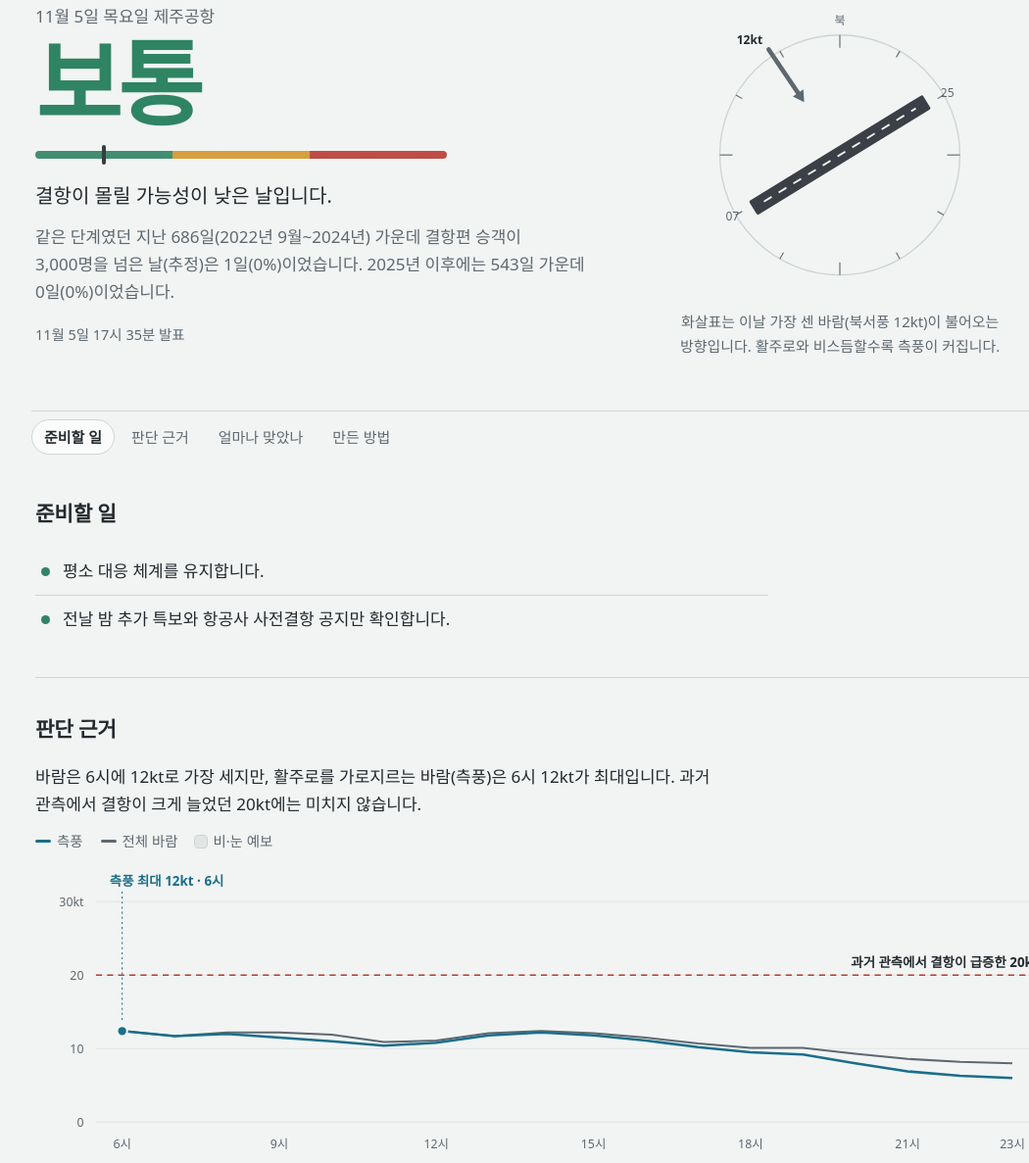
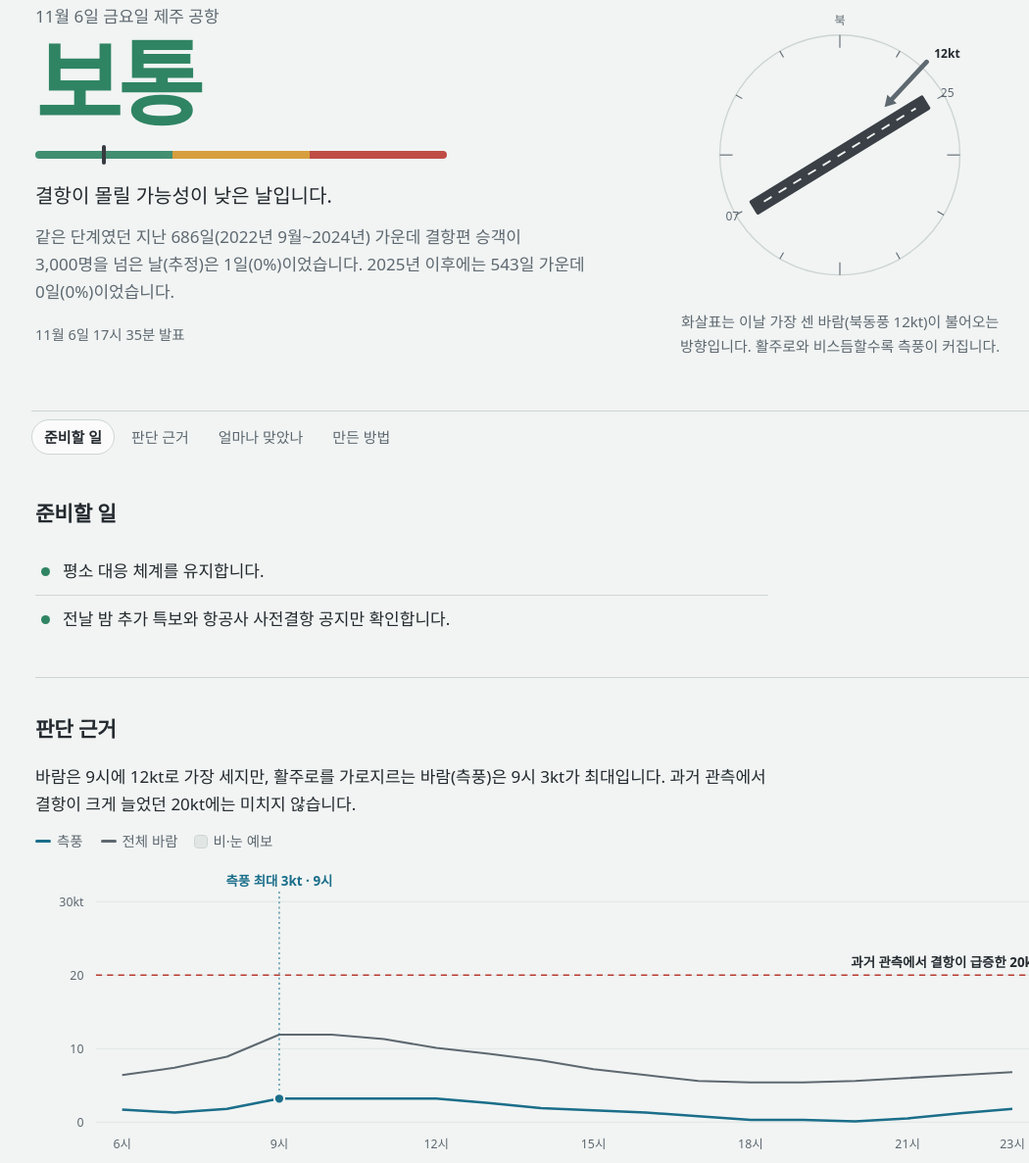
Before and after one commit to choihqmin/jeju-airport-risk, a plain HTML site: page index.html in a window 1280 px wide. Shown: the part 143-1330 px from the top of the page at 98% size, without its empty margins (88-1138 px from the left). Drawn offline with Linux system fonts and the light colour scheme; a web font is replaced by a local one.

Commit message:
예보 갱신 2026-11-07

```diff
--- a/data/history.json
+++ b/data/history.json
@@ -9,7 +9,16 @@
   "amo_score": 40,
   "token": "WSV35g25",
   "provisional": false,
-  "actual": null
+  "actual": {
+   "cancel": 1,
+   "precancel": 0,
+   "flights": 205,
+   "ppf": 178.7,
+   "stranded": 179,
+   "stranded_incl_precancel": 179,
+   "crisis": 0,
+   "snapshot": "202611061710"
+  }
  },
  {
   "target": "2026-11-06",
@@ -22,5 +31,17 @@
   "token": "W25g25",
   "provisional": false,
   "actual": null
+ },
+ {
+  "target": "2026-11-07",
+  "issued_kst": "2026-11-06 17:35",
+  "model_p": 0.0004990802719426396,
+  "basis": "combo",
+  "combo": 0.4316958277254374,
+  "tier": 1,
+  "amo_score": 0,
+  "token": ".",
+  "provisional": false,
+  "actual": null
  }
 ]
--- a/data/latest.json
+++ b/data/latest.json
@@ -1,194 +1,194 @@
 {
- "target": "2026-11-06",
- "issued_kst": "2026-11-05 17:35",
- "model_p": 0.0010441491114947996,
+ "target": "2026-11-07",
+ "issued_kst": "2026-11-06 17:35",
+ "model_p": 0.0004990802719426396,
  "basis": "combo",
- "combo": 0.6355989232839838,
+ "combo": 0.4316958277254374,
  "tier": 1,
- "amo_score": 30,
- "token": "W25g25",
+ "amo_score": 0,
+ "token": ".",
  "provisional": false,
  "actual": null,
  "model_sha": "53887ccced3d62b7",
  "bulletin": {
-  "issue_date": "2026-11-05",
-  "token": "W25g25",
-  "head": "- 오늘~내일 늦은 오후 바람 약간 강 -",
-  "risk": "○ (강풍) 내일 늦은 오후까지 북서풍이 평균풍속 15kt 안팎, 최대순간풍속 25kt 안팎으로 약간 강하게 불때가 있겠습니다."
+  "issue_date": "2026-11-06",
+  "token": ".",
+  "head": "- 오늘 가끔 구름 많음, 내일 대체로 맑음 -",
+  "risk": "○ 없음"
  },
  "forecast": {
-  "wsd_max_kt": 12.440576,
-  "xwind_max_kt": 12.429111140795246,
-  "dir_at_max_deg": 325.99999999999994,
+  "wsd_max_kt": 11.857424,
+  "xwind_max_kt": 3.2006125033399586,
+  "dir_at_max_deg": 43,
   "hrs_xwind_ge20kt": 0,
   "hrs_xwind_ge14kt": 0,
   "hrs_snow": 0,
   "hrs_rain": 0,
-  "issue": "2026-11-05 17:00"
+  "issue": "2026-11-06 17:00"
  },
  "observed_d1": {
-  "wind_max_kt": 15,
-  "xwind_max_kt": 13.847663378807464,
-  "gust_max_kt": 26,
-  "vis_min_m": 9000,
+  "wind_max_kt": 12,
+  "xwind_max_kt": 11.757423369063577,
+  "gust_max_kt": 22,
+  "vis_min_m": 10000,
   "hrs_snow": 0
  },
  "hourly": [
   {
    "h": 6,
-   "wind_kt": 12.4,
-   "xwind_kt": 12.4,
-   "dir": 326,
+   "wind_kt": 6.4,
+   "xwind_kt": 1.7,
+   "dir": 43,
    "pty": 0,
    "rain": 0
   },
   {
    "h": 7,
-   "wind_kt": 11.7,
-   "xwind_kt": 11.7,
-   "dir": 331,
+   "wind_kt": 7.4,
+   "xwind_kt": 1.3,
+   "dir": 48,
    "pty": 0,
    "rain": 0
   },
   {
    "h": 8,
-   "wind_kt": 12.2,
-   "xwind_kt": 12,
-   "dir": 341,
+   "wind_kt": 8.9,
+   "xwind_kt": 1.8,
+   "dir": 47,
    "pty": 0,
    "rain": 0
   },
   {
    "h": 9,
-   "wind_kt": 12.2,
-   "xwind_kt": 11.5,
-   "dir": 349,
+   "wind_kt": 11.9,
+   "xwind_kt": 3.2,
+   "dir": 43,
    "pty": 0,
    "rain": 0
   },
   {
    "h": 10,
    "wind_kt": 11.9,
-   "xwind_kt": 11,
-   "dir": 350,
+   "xwind_kt": 3.2,
+   "dir": 43,
    "pty": 0,
    "rain": 0
   },
   {
    "h": 11,
-   "wind_kt": 10.9,
-   "xwind_kt": 10.4,
-   "dir": 346,
+   "wind_kt": 11.3,
+   "xwind_kt": 3.2,
+   "dir": 42,
    "pty": 0,
    "rain": 0
   },
   {
    "h": 12,
-   "wind_kt": 11.1,
-   "xwind_kt": 10.8,
-   "dir": 341,
+   "wind_kt": 10.1,
+   "xwind_kt": 3.2,
+   "dir": 40,
    "pty": 0,
    "rain": 0
   },
   {
    "h": 13,
-   "wind_kt": 12.1,
-   "xwind_kt": 11.8,
-   "dir": 339,
+   "wind_kt": 9.3,
+   "xwind_kt": 2.6,
+   "dir": 42,
    "pty": 0,
    "rain": 0
   },
   {
    "h": 14,
-   "wind_kt": 12.4,
-   "xwind_kt": 12.2,
-   "dir": 339,
+   "wind_kt": 8.4,
+   "xwind_kt": 1.9,
+   "dir": 45,
    "pty": 0,
    "rain": 0
   },
   {
    "h": 15,
-   "wind_kt": 12.1,
-   "xwind_kt": 11.8,
-   "dir": 340,
+   "wind_kt": 7.2,
+   "xwind_kt": 1.6,
+   "dir": 46,
    "pty": 0,
    "rain": 0
   },
   {
    "h": 16,
-   "wind_kt": 11.5,
-   "xwind_kt": 11.1,
-   "dir": 343,
+   "wind_kt": 6.4,
+   "xwind_kt": 1.3,
+   "dir": 47,
    "pty": 0,
    "rain": 0
   },
   {
    "h": 17,
-   "wind_kt": 10.7,
-   "xwind_kt": 10.2,
-   "dir": 345,
+   "wind_kt": 5.6,
+   "xwind_kt": 0.8,
+   "dir": 50,
    "pty": 0,
    "rain": 0
   },
   {
    "h": 18,
-   "wind_kt": 10.1,
-   "xwind_kt": 9.5,
-   "dir": 349,
+   "wind_kt": 5.4,
+   "xwind_kt": 0.3,
+   "dir": 55,
    "pty": 0,
    "rain": 0
   },
   {
    "h": 19,
-   "wind_kt": 10.1,
-   "xwind_kt": 9.2,
-   "dir": 353,
+   "wind_kt": 5.4,
+   "xwind_kt": 0.3,
+   "dir": 55,
    "pty": 0,
    "rain": 0
   },
   {
    "h": 20,
-   "wind_kt": 9.3,
-   "xwind_kt": 8,
-   "dir": 0,
+   "wind_kt": 5.6,
+   "xwind_kt": 0.1,
+   "dir": 59,
    "pty": 0,
    "rain": 0
   },
   {
    "h": 21,
-   "wind_kt": 8.6,
-   "xwind_kt": 6.9,
-   "dir": 5,
+   "wind_kt": 6,
+   "xwind_kt": 0.5,
+   "dir": 63,
    "pty": 0,
    "rain": 0
   },
   {
    "h": 22,
-   "wind_kt": 8.2,
-   "xwind_kt": 6.3,
-   "dir": 8,
+   "wind_kt": 6.4,
+   "xwind_kt": 1.2,
+   "dir": 69,
    "pty": 0,
    "rain": 0
   },
   {
    "h": 23,
-   "wind_kt": 8,
-   "xwind_kt": 6,
-   "dir": 10,
+   "wind_kt": 6.8,
+   "xwind_kt": 1.8,
+   "dir": 74,
    "pty": 0,
    "rain": 0
   }
  ],
- "generated_kst": "2026-11-05 17:45",
+ "generated_kst": "2026-11-06 17:45",
  "warnings": {
-  "pre_W": 2,
+  "pre_W": 0,
   "pre_T": 0,
   "pre_S": 0,
   "pre_R": 0
  },
  "flights": {
-  "plan": 210,
-  "plan_source": "대체: 대상일 예정 운항편수(D-7 기록 없음)",
-  "d2_cancel": 0
+  "plan": 212,
+  "plan_source": "D-7 운항편수",
+  "d2_cancel": 1
  }
 }
--- a/index.html
+++ b/index.html
@@ -3,8 +3,8 @@
 <head>
 <meta charset="utf-8">
 <meta name="viewport" content="width=device-width, initial-scale=1">
-<title>제주공항 결항 위기 예보</title>
-<meta name="description" content="제주공항의 결항 위기(결항편 승객 3,000명 이상) 가능성을 전날 17시 30분 기준 공공데이터로 예보합니다.">
+<title>제주 표류 전망 · 하루 먼저 보는 제주 공항 결항 위기</title>
+<meta name="description" content="제주 공항의 결항 위기(결항편 승객 3,000명 이상) 가능성을 전날 17시 30분까지의 공공데이터로 하루 먼저 봅니다.">
 <link rel="preconnect" href="https://fonts.googleapis.com">
 <link rel="preconnect" href="https://fonts.gstatic.com" crossorigin>
 <link rel="stylesheet" href="https://cdn.jsdelivr.net/npm/pretendard@1.3.9/dist/web/static/pretendard-dynamic-subset.min.css">
@@ -129,7 +129,7 @@ footer p{margin:0 0 6px;max-width:60em}
 <body>
 <div class="wrap">
   <header class="top">
-    <div class="brand">제주공항 결항 위기 예보<span>전날 17시 30분까지의 공공데이터로 내일을 봅니다</span></div>
+    <div class="brand">제주 표류 전망<span>하루 먼저 보는 제주 공항 결항 위기</span></div>
     <div class="tabs" role="tablist" aria-label="보는 사람">
       <button role="tab" id="tab-ops" aria-selected="true" aria-controls="view-ops">대응 실무자</button>
       <button role="tab" id="tab-trv" aria-selected="false" aria-controls="view-trv">여행객</button>
@@ -232,7 +232,7 @@ footer p{margin:0 0 6px;max-width:60em}
 const TIER = {
   1: { word: '보통', cls: 't1', color: 'var(--calm)', mark: 16.6,
        lede: '결항이 몰릴 가능성이 낮은 날입니다.',
-       trvWord: '결항이 몰릴 가능성은 낮아요', trvLede: '이날 제주공항은 결항이 크게 늘 가능성이 낮아요.' },
+       trvWord: '결항이 몰릴 가능성은 낮아요', trvLede: '이날 제주 공항은 결항이 크게 늘 가능성이 낮아요.' },
   2: { word: '주의 가능성', cls: 't2', color: 'var(--amber)', mark: 50,
        lede: '위험 신호가 평소보다 많은 날입니다. 큰 결항으로 이어진 적은 드물었지만, 당일 오전에 한 번 더 확인하세요.',
        trvWord: '결항이 생길 수 있어요', trvLede: '이날은 바람이나 비로 일부 항공편이 결항될 수 있어요.' },
@@ -317,13 +317,13 @@ function method(ref, d) {
   el('m1').textContent = `${f.agencies}개 기관에 흩어진 원자료 약 ${Math.round(f.data_records / 1e4)}만 건(기상청 단기예보·기상특보·공항 관측, 항공기상청 예보관 발표문, 한국공항공사 운항 기록 등)을 날짜별로 이어 ${f.days.toLocaleString('ko-KR')}일치 자료로 만들었습니다. 예측에는 전날 17시 30분까지 알 수 있었던 자료만 씁니다. '위기'는 제주공항 체류객 지원 매뉴얼(제주도·제주지방항공청·한국공항공사)의 '주의' 기준인 결항편 승객 3,000명 이상이며, 보도로 확인한 실제 '주의' 이상 발령 16건 중 15건이 같은 날 또는 다음 날 이 기준과 맞았습니다.`;
   el('m2').textContent = `전날 기상특보 예고만 봤다면 2020~2024년 위기일의 ${Math.round(f.warning_miss_rate * 100)}%를 놓쳤습니다. 예보·관측·운항 자료와 예보관 발표문을 합치자, 위험한 날을 골라내는 정확도(평균 정밀도, 1이 만점)가 0.26에서 0.65로 올랐습니다(2022년 9월~2024년). 다만 위기일이 한 해 ${Math.round(f.crisis_days_per_year_2018_2024)}일 남짓으로 드물어 이 숫자에는 불확실성이 큽니다.`;
   el('m3').textContent = `결항편 승객이 떠안는 추가 비용을 2025년 관광객 지출 단가로 계산하면 한 해 ${Math.round(f.loss_low_eok)}억 원(시간 손실만)~${Math.round(f.loss_high_eok)}억 원(1.5일 지연 가정), 기본 추정(시간 손실과 숙박 1박)으로 ${Math.round(f.loss_base_eok)}억 원입니다. 가정에 따라 달라지는 시나리오 값입니다. 모델은 미리 고정해 두었고(지문 ${ref.model_sha}), 11월 5일 예보부터 매일 기록을 공개합니다.`;
-  el('trv-m').textContent = `이 예보는 그날 제주공항에 결항이 몰려 3,000명 넘게 발이 묶일 가능성을 세 단계로 알려 드려요. 내 항공편이 뜨는지는 알 수 없으니, 최종 확인은 꼭 항공사 안내로 하세요.`;
+  el('trv-m').textContent = `이 전망은 그날 제주 공항을 오가는 항공편에 결항이 몰려 3,000명 넘게 발이 묶일 가능성을 세 단계로 알려 드려요. 내 항공편이 뜨는지는 알 수 없으니, 최종 확인은 꼭 항공사 안내로 하세요.`;
   el('foot1').textContent = d ? `${fmtIssued(d.issued_kst)} 기록 · 모델 지문 ${ref.model_sha} · 단계는 보통, 주의 가능성, 주의 유력 세 가지` : '';
 }
 function render(view, d, ref) {
   const t = TIER[d.tier] || null;
   document.documentElement.style.setProperty('--tier', t ? t.color : 'var(--muted)');
-  el('when').textContent = `${fmtDate(d.target)} 제주공항`;
+  el('when').textContent = `${fmtDate(d.target)} 제주 공항`;
   el('tierword').textContent = t ? (view === 'trv' ? t.trvWord : t.word) : '예보 보류'; el('tierword').classList.toggle('plain', view === 'trv');
   el('tiermark').style.left = (t ? t.mark : 50) + '%';
   el('lede').textContent = t ? (view === 'trv' ? t.trvLede : t.lede) : '필요한 자료를 받지 못해 오늘은 예보를 내지 않았습니다.';
```
